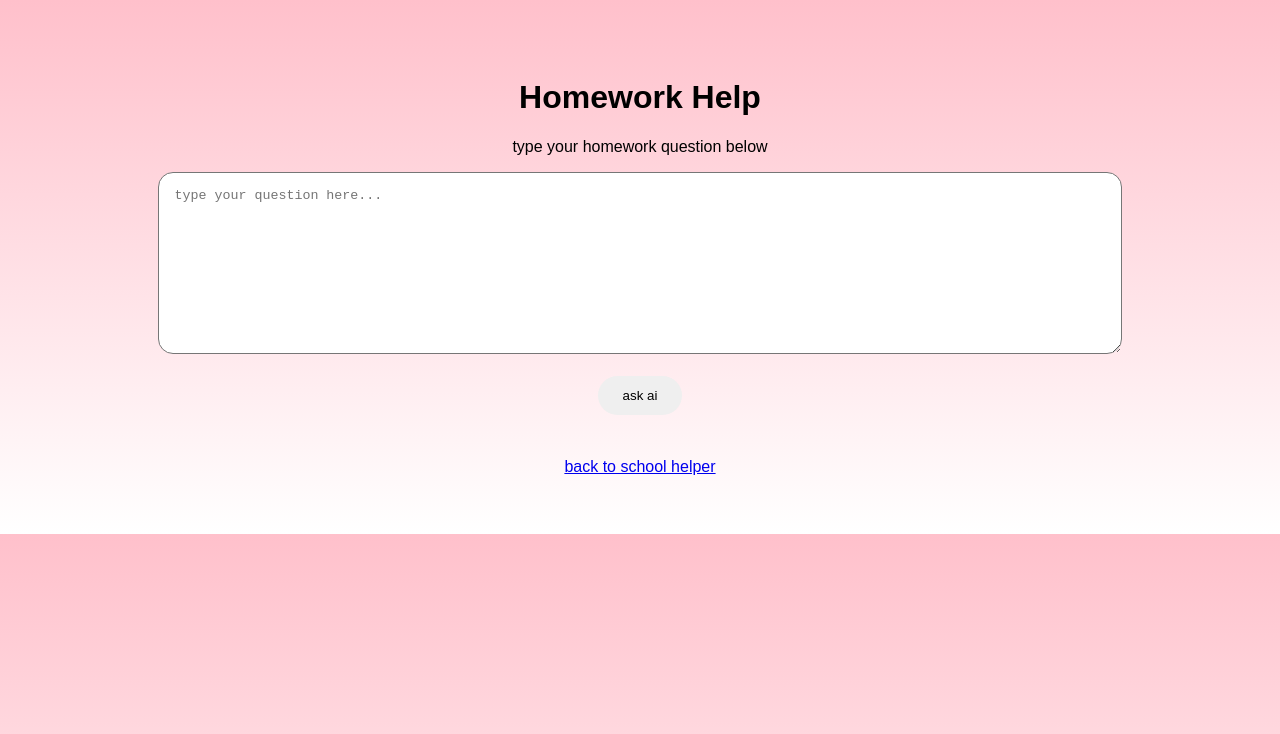
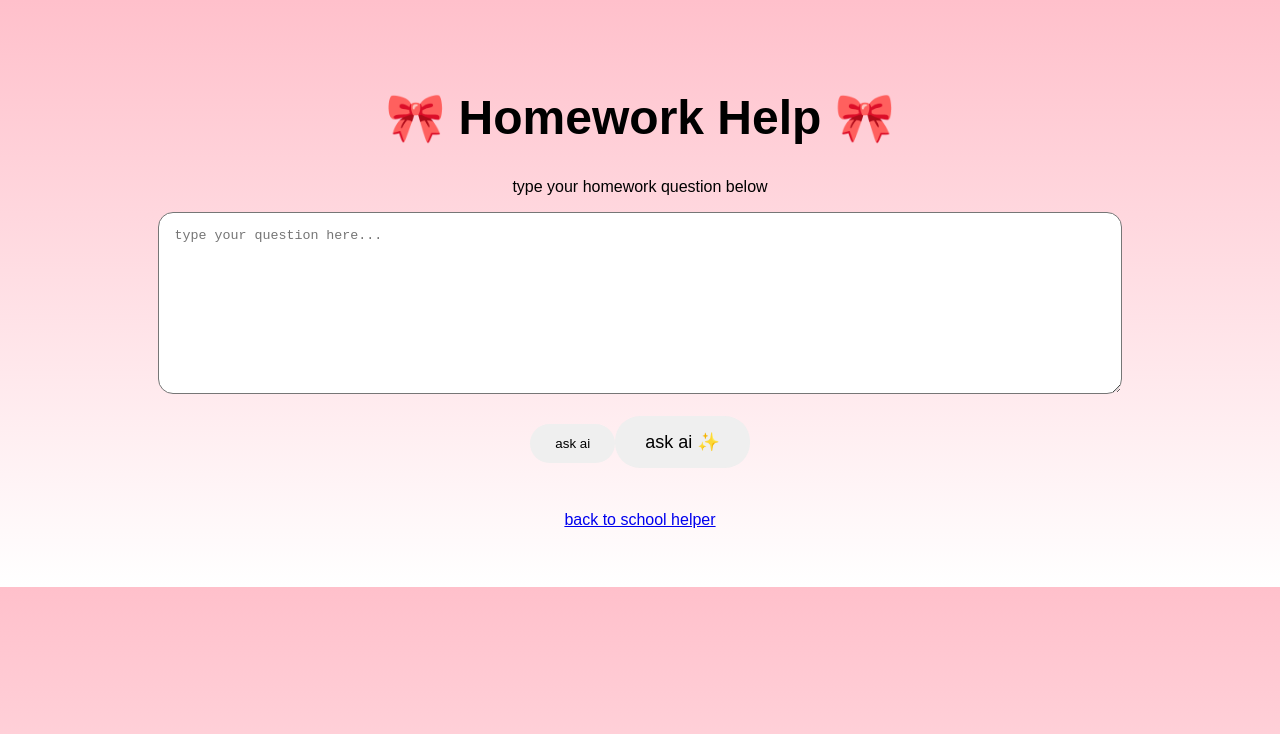
Before and after one commit to allywong27/allywong-website-, a plain HTML site: page homework.html in a window 1280 px wide. Drawn offline with Linux system fonts and the light colour scheme.

Commit message:
update homework.html

```diff
--- a/homework.html
+++ b/homework.html
@@ -5,7 +5,9 @@
 </head>
 <body style="background: linear-gradient(pink, white); font-family: Arial; text-align: center; padding: 50px;">
 
-  <h1>Homework Help</h1>
+  <h1 style="font-size: 48px;">
+🎀 Homework Help 🎀
+</h1>
   <p>type your homework question below</p>
 
   <textarea id="question" placeholder="type your question here..." style="width: 80%; height: 150px; border-radius: 15px; padding: 15px;"></textarea>
@@ -13,7 +15,15 @@
 
   <button onclick="showResponse()" style="padding: 12px 25px; border-radius: 20px; border: none;">
     ask ai
-  </button>
+  <button onclick="showResponse()" style="
+padding: 15px 30px;
+border: none;
+border-radius: 25px;
+font-size: 18px;
+cursor: pointer;
+">
+ask ai ✨
+</button>
 
   <p id="response" style="margin-top: 25px; font-size: 18px;"></p>
 
@@ -27,5 +37,11 @@
     }
   </script>
 
-</body>
+<body style="
+background: linear-gradient(to bottom, #ffb6d9, #ffffff);
+font-family: Arial, sans-serif;
+text-align: center;
+padding: 50px;
+min-height: 100vh;
+">
 </html>
```
